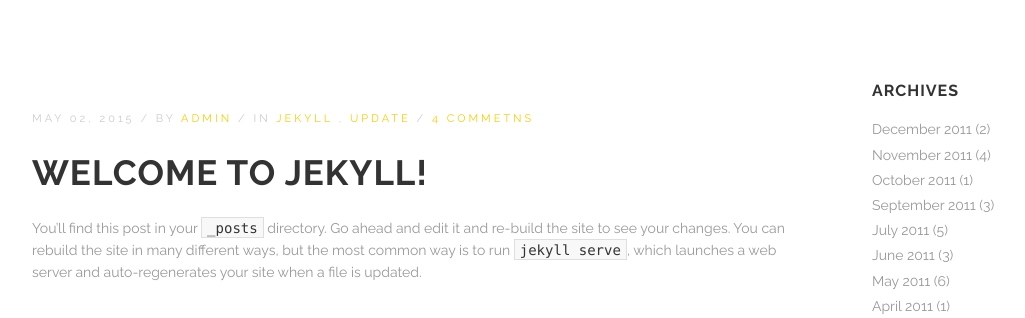
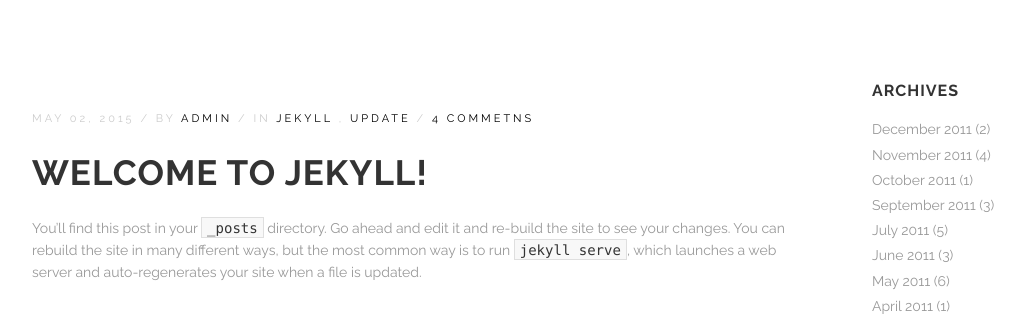
Before and after one commit to neoautus/neoautus.github.io, a PHP site: page /_site/blog/page2/index.html in a window 1280 px wide. Shown: the part 100-418 px from the top of the page, without its empty margins (63-1088 px from the left). Run offline with PHP 8.4, Linux system fonts and the light colour scheme.

Commit message:
Update style.css

```diff
--- a/css/style.css
+++ b/css/style.css
@@ -15,7 +15,7 @@
 
 /*some basic settings */
 a {
-  color: #F9CE06;
+  color: #000000;
   -moz-transition-duration: 0.3s;
   -o-transition-duration: 0.3s;
   -webkit-transition-duration: 0.3s;
```
